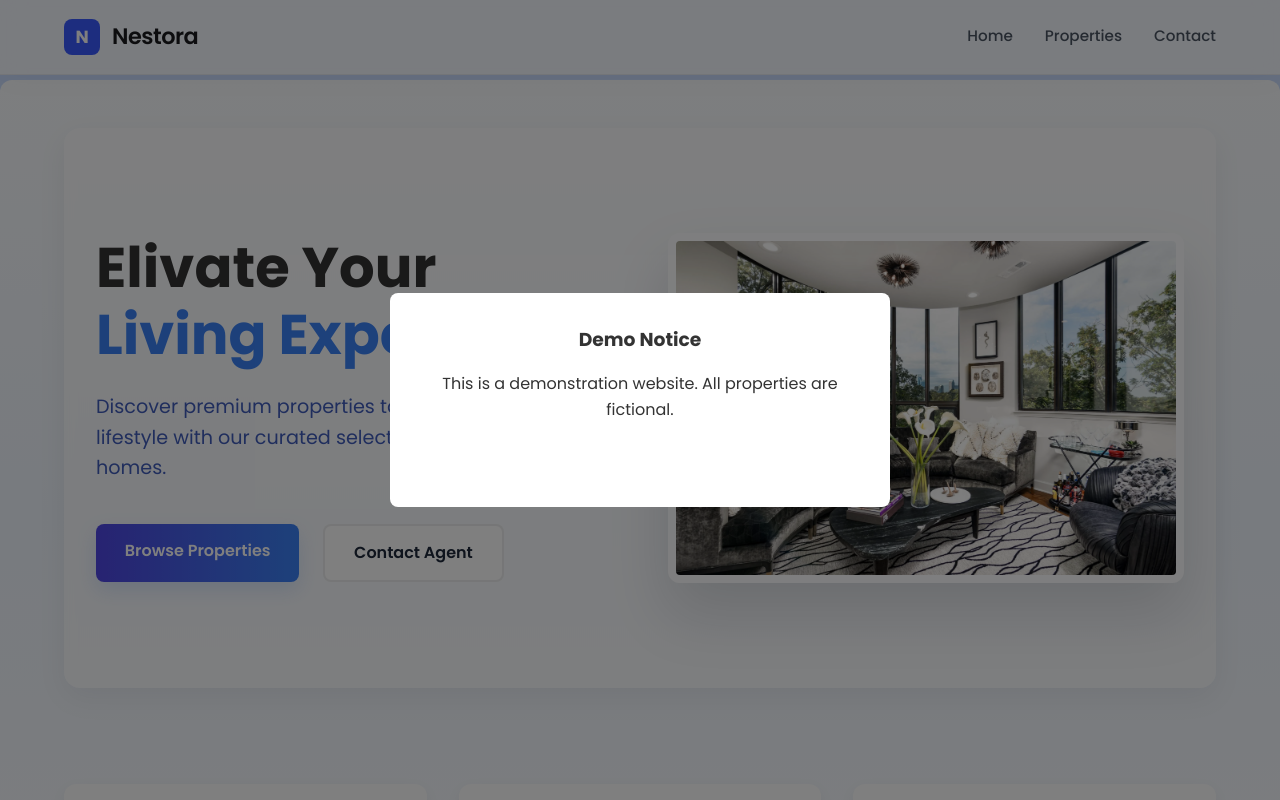
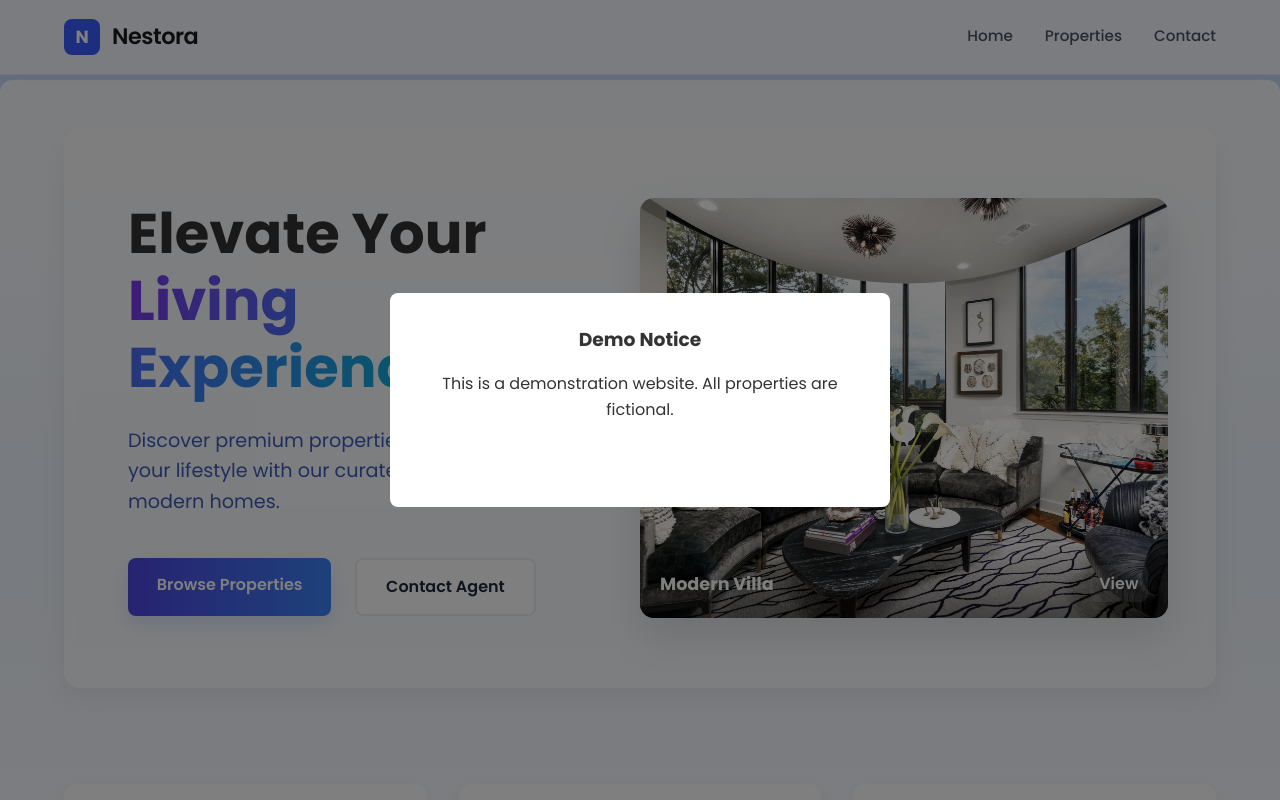
Before and after one commit to rathugedn/Nestora, a React (Vite) app: page / in a window 1280 px wide. Shown: the top 800 px of the page. Built offline with nearby package versions, Linux system fonts and the light colour scheme.

Commit message:
Update HomePage.jsx

```diff
--- a/src/components/HomePage.jsx
+++ b/src/components/HomePage.jsx
@@ -5,22 +5,38 @@ import './HomePage.css';
 const HomePage = () => {
   return (
     <div className="home-container">
-      <section className="hero-section">
-        <div className="hero-content">
-          <h1>Elivate Your <span classname="Luxury-gradient">Living Experience</span></h1>
-          <p>Discover premium properties tailored to your lifestyle with our curated selection of modern homes. </p>
+      <section className="hero-section split-layout">
+        <div className="hero-left">
+          <div className="hero-content">
+            <h1>
+              Elevate Your <span className="luxury-gradient">Living Experience</span>
+            </h1>
+            <p>
+              Discover premium properties tailored to your lifestyle with our curated
+              selection of modern homes.
+            </p>
+
             <div className="hero-buttons">
-            <Link to="/search" className="primary-btn">Browse Properties</Link>
-            <Link to="/contact" className="secondary-btn">Contact Agent</Link>
-
+              <Link to="/search" className="primary-btn">Browse Properties</Link>
+              <Link to="/contact" className="secondary-btn">Contact Agent</Link>
+            </div>
           </div>
         </div>
-        <div className="hero-image">
-          <img src="/property.jpg" alt="Modern Home" />
+
+        <div className="hero-right">
+          <div className="image-stack single">
+            <div className="image-card large">
+              <img src="/property.jpg" alt="Modern Home" />
+              <div className="card-overlay">
+                <h4>Modern Villa</h4>
+                <Link to="/property/1" className="card-link">View</Link>
+              </div>
+            </div>
+          </div>
         </div>
       </section>
 
-       <section className="features-section">
+      <section className="features-section">
         <div className="features-container">
           <div className="feature-card">
             <div className="feature-icon">🏡</div>
```
